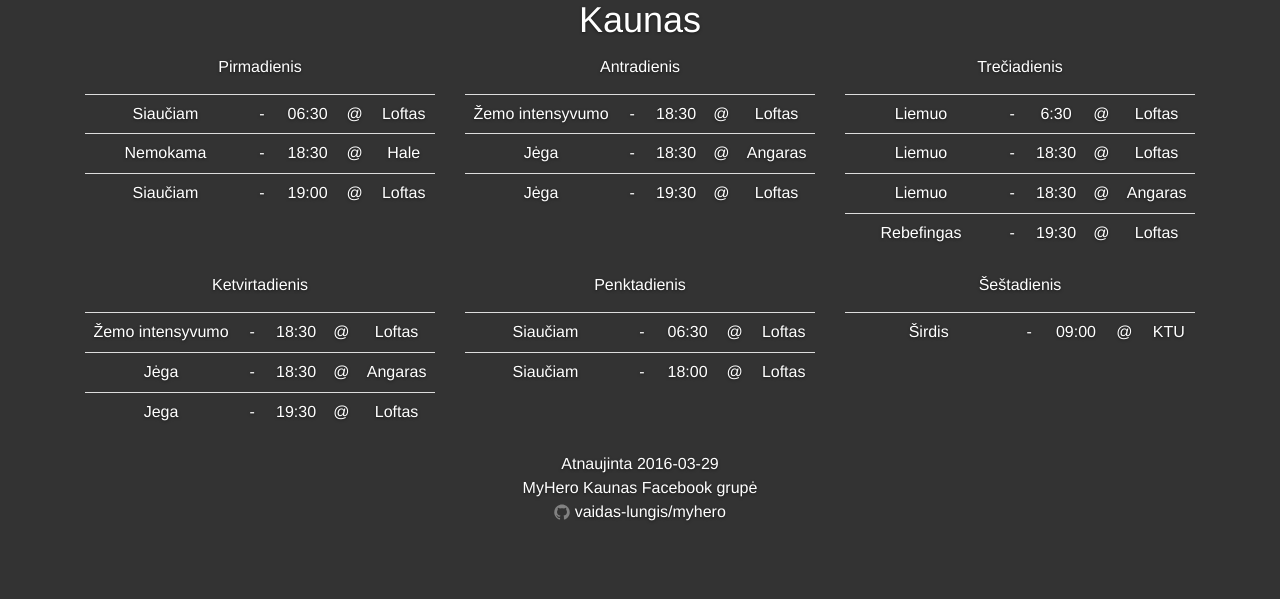
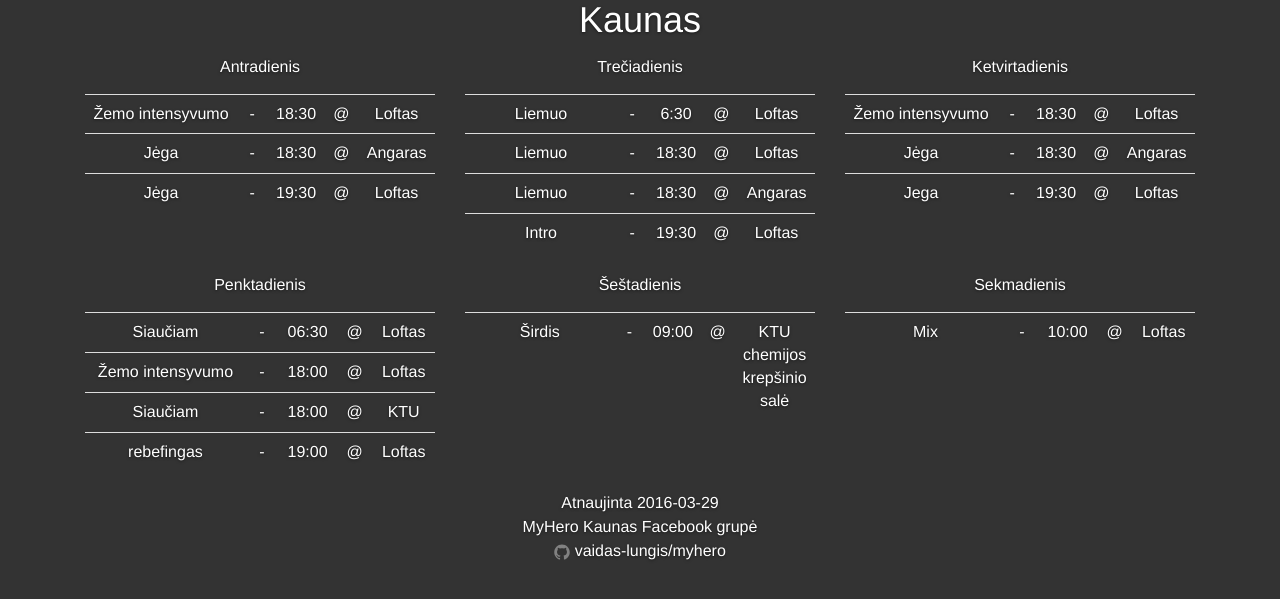
Before and after one commit to vaidas-lungis/myhero, a Jekyll site: the page built from index.html, in a window 1280 px wide. Shown: the top 599 px of the page. Built offline with Jekyll 4.4.1, drawn with Linux system fonts in a browser that asks for light colours; nearby versions of some CDN libraries; some of the changed lines change nothing that is shown.

Commit message:
update schedules for #13 week of the year

```diff
--- a/_data/schedules.yml
+++ b/_data/schedules.yml
@@ -1,22 +1,22 @@
 Kaunas:
-   -
-    day : Pirmadienis
-    events:
-      -
-          starts_at: "06:30"
-          type: "Siaučiam"
-          coach: "Ignas"
-          place: "Loftas"
-      -
-          starts_at: "18:30"
-          type: "Nemokama"
-          coach: "Multi"
-          place: "Hale"
-      -
-          starts_at: "19:00"
-          type: "Siaučiam"
-          coach: "Asta"
-          place: "Loftas"
+#   -
+#    day : Pirmadienis
+#    events:
+#      -
+#          starts_at: "06:30"
+#          type: "Siaučiam"
+#          coach: "Ignas"
+#          place: "Loftas"
+#      -
+#          starts_at: "18:30"
+#          type: "Nemokama"
+#          coach: "Multi"
+#          place: "Hale"
+#      -
+#          starts_at: "19:00"
+#          type: "Siaučiam"
+#          coach: "Asta"
+#          place: "Loftas"
    -
     day : Antradienis
     events:
@@ -55,7 +55,7 @@ Kaunas:
           place: "Angaras"
       -
           starts_at: "19:30"
-          type: "Rebefingas"
+          type: "Intro"
           coach: "Asta"
           place: "Loftas"
    -
@@ -69,7 +69,7 @@ Kaunas:
       -
           starts_at: "18:30"
           type: "Jėga"
-          coach: "Inga"
+          coach: "Sigita"
           place: "Angaras"
       -
           starts_at: "19:30"
@@ -86,8 +86,18 @@ Kaunas:
           place: "Loftas"
       -
           starts_at: "18:00"
+          type: "Žemo intensyvumo"
+          coach: "Asta"
+          place: "Loftas"
+      -
+          starts_at: "18:00"
           type: "Siaučiam"
           coach: "Sigita"
+          place: "KTU"
+      -
+          starts_at: "19:00"
+          type: "rebefingas"
+          coach: "Asta"
           place: "Loftas"
    -
     day : Šeštadienis
@@ -96,12 +106,12 @@ Kaunas:
           starts_at: "09:00"
           type: "Širdis"
           coach: "Ignas"
-          place: "KTU"
-#   -
-#    day : Sekmadienis
-#    events:
-#      -
-#          starts_at: "10:00"
-#          type: "Mix"
-#          coach: "Ausra"
-#          place: "Loftas"
+          place: "KTU chemijos krepšinio salė"
+   -
+    day : Sekmadienis
+    events:
+      -
+          starts_at: "10:00"
+          type: "Mix"
+          coach: "Aušra"
+          place: "Loftas"
```
